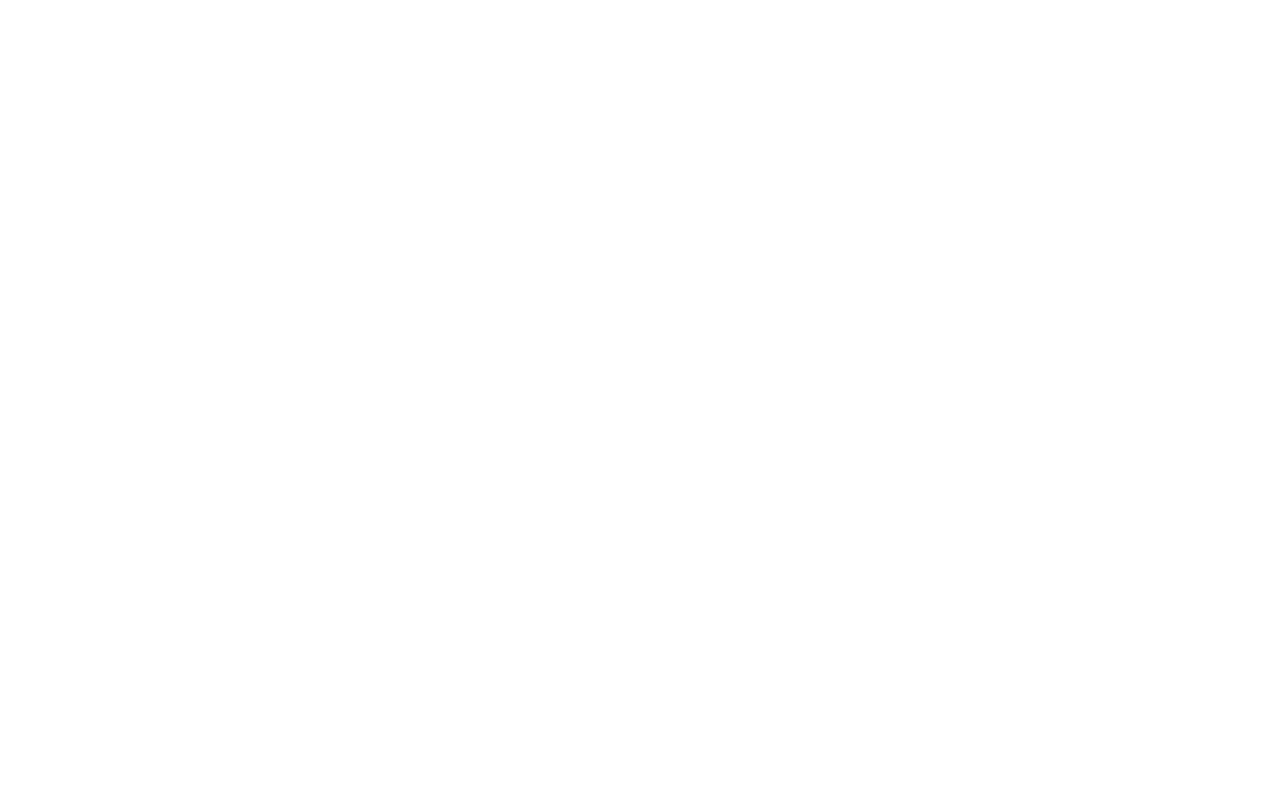
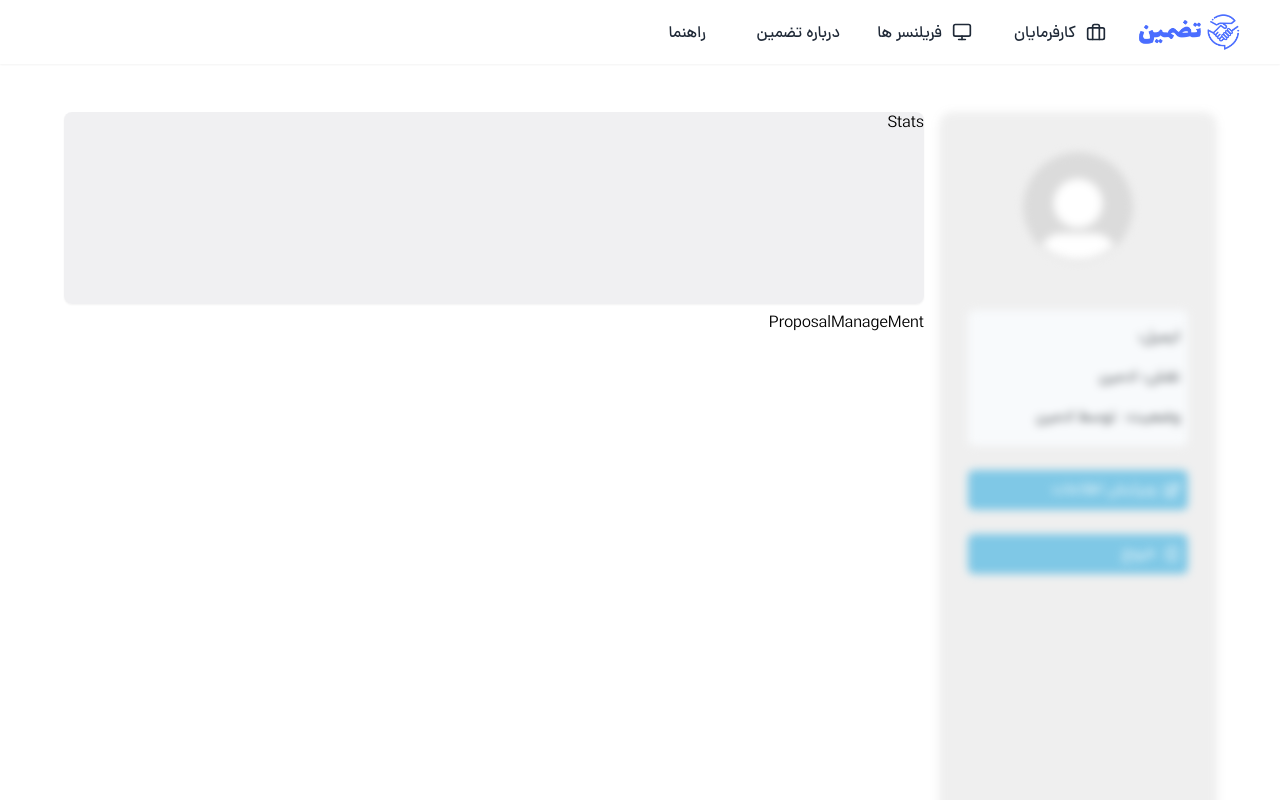
Before and after one commit to Alireza-Naghavian/Tazmin, a React (Vite) app: page /freelancer/freelance-dashboard/proposal-management in a window 1280 px wide. Before the commit this address had no page. Shown: the top 800 px of the page. Built offline with nearby package versions, Linux system fonts and the light colour scheme; no server answers.

Commit message:
config-freelancer-Route

```diff
--- a/src/App.jsx
+++ b/src/App.jsx
@@ -11,11 +11,15 @@ import HomePage from "./pages/HomePage";
 import OwnerLayout from "./features/Owner/OwnerLayout";
 import NewProject from "./features/Owner/NewProject";
 import OwnerDashboardLayout from "./features/Owner/Dashboard/OwnerDashboardLayout";
-import Stats from "./features/Owner/Dashboard/Stats";
 import ProjectManagement from "./features/Owner/Dashboard/ProjectManagement";
 import Review_Proposals from "./features/Owner/Dashboard/Review_Proposals";
 import AOS from 'aos';
 import 'aos/dist/aos.css';
+import FreelancerLayout from "./features/Freelancer/FreelancerLayout";
+import FreelanceDashboardLayout from "./features/Freelancer/Dashboard/FreelanceDashboardLayout";
+import ProposalManageMent from "./features/Freelancer/Dashboard/ProposalManageMent";
+import ProjectLists from "./features/Freelancer/ProjectLists";
+import SingleProjectData from "./features/Freelancer/SingleProjectData";
 const queryClient = new QueryClient();
 function App() {
   AOS.init({
@@ -64,6 +68,17 @@ function App() {
           </Route>
           <Route path="new-project" element={<NewProject />} />
         </Route>
+        <Route path="/freelancer" element={<FreelancerLayout/>}>
+          <Route  index element={<Navigate to={"freelance-dashboard"}/>}/>
+          <Route path="freelance-dashboard" element={<FreelanceDashboardLayout/>} >
+          <Route index element={<Navigate to={"proposal-management"} replace/>}/>
+          <Route path="proposal-management" element={<ProposalManageMent/>}/>
+          </Route>
+          <Route index element={<Navigate to={"projectLists"}/>}/>
+          <Route path="projectLists" element={<ProjectLists/>} >
+          </Route>
+          <Route path="projectLists/:id" element={<SingleProjectData/>}/>
+        </Route>
       </Routes>
     </QueryClientProvider>
   );
--- /dev/null
+++ b/src/features/Freelancer/Dashboard/FreelanceDashboardLayout.jsx
@@ -0,0 +1,21 @@
+import React from 'react'
+import SideBar from '../../../ui/SideBar'
+import Stats from './Stats'
+import { Outlet } from 'react-router-dom'
+
+function FreelanceDashboardLayout() {
+  return (
+    <div className="w-full sm:px-16 xs:px-3 relative pt-12 pb-9  ">
+    <div className="grid grid-cols-12 lg:grid-rows-8 gap-x-4 lg:gap-y-0  gap-y-6">
+    <div className="lg:col-span-3 col-span-12 row-span-8 order-3 lg:order-none   min-h-screen"><SideBar/></div>
+    <div className="lg:col-span-9 col-span-12 mt-6 lg:mt-0   row-span-2 bg-zinc-200/55 rounded-lg mb-2 shadow-sm">
+
+    <Stats/>
+    </div>
+   <Outlet/>
+    </div>
+</div>
+  )
+}
+
+export default FreelanceDashboardLayout
--- /dev/null
+++ b/src/features/Freelancer/Dashboard/ProposalManageMent.jsx
@@ -0,0 +1,9 @@
+import React from 'react'
+
+function ProposalManageMent() {
+  return (
+    <div>ProposalManageMent</div>
+  )
+}
+
+export default ProposalManageMent
--- /dev/null
+++ b/src/features/Freelancer/Dashboard/Stats.jsx
@@ -0,0 +1,9 @@
+import React from 'react'
+
+function Stats() {
+  return (
+    <div>Stats</div>
+  )
+}
+
+export default Stats
--- /dev/null
+++ b/src/features/Freelancer/FreelancerLayout.jsx
@@ -0,0 +1,23 @@
+import React from 'react'
+import Header from '../../pages/Header'
+import { Outlet } from 'react-router-dom'
+import Footer from '../../ui/Footer'
+
+function FreelancerLayout() {
+  return (
+    <div>
+    {/* owner create project */}
+    <div>
+      <Header>
+        <Outlet />
+      </Header>
+    </div>
+    <Outlet/>
+    <div className="border-t border-t-gray_base w-full mt-16 ">
+      <Footer />
+    </div>
+  </div>
+  )
+}
+
+export default FreelancerLayout
--- /dev/null
+++ b/src/features/Freelancer/ProjectLists.jsx
@@ -0,0 +1,9 @@
+import React from 'react'
+
+function ProjectLists() {
+  return (
+    <div>ProjectLists</div>
+  )
+}
+
+export default ProjectLists
--- /dev/null
+++ b/src/features/Freelancer/SingleProjectData.jsx
@@ -0,0 +1,9 @@
+import React from 'react'
+
+function SingleProjectData() {
+  return (
+    <div>SingleProjectData</div>
+  )
+}
+
+export default SingleProjectData
```
